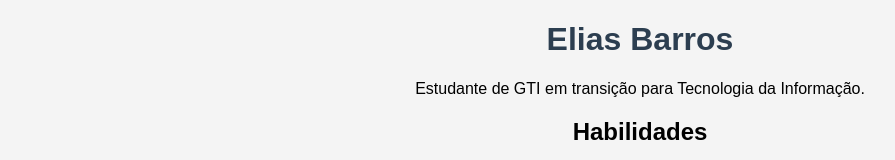
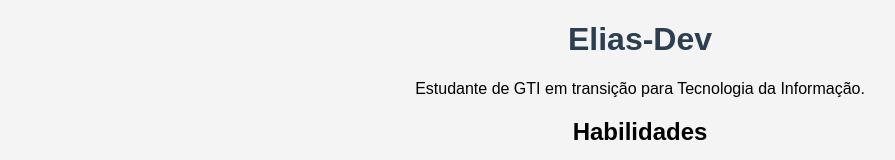
Before and after one commit to eliassouzad10-art/Elias, a plain HTML site: page index.html in a window 1280 px wide. Shown: the top 160 px of the page, without its empty margins (0-895 px from the left). Drawn offline with Linux system fonts and the light colour scheme.

Commit message:
Update index.html

```diff
--- a/index.html
+++ b/index.html
@@ -2,12 +2,12 @@
 <html lang="pt-br">
 <head>
     <meta charset="UTF-8">
-    <title>Perfil - Elias Barros</title>
+    <title>Perfil - Elias-Barros</title>
     <link rel="stylesheet" href="style.css">
 </head>
 <body>
 
-    <h1>Elias Barros</h1>
+    <h1>Elias-Dev</h1>
     <p>Estudante de GTI em transição para Tecnologia da Informação.</p>
 
     <h2>Habilidades</h2>
```
